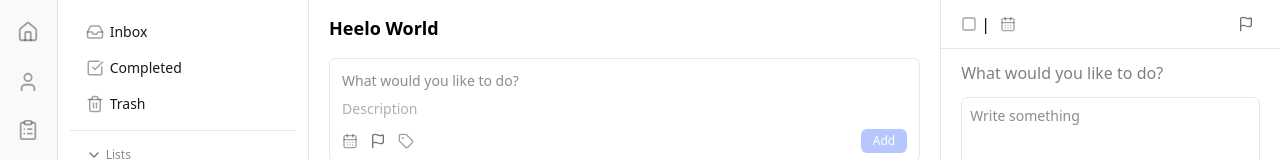
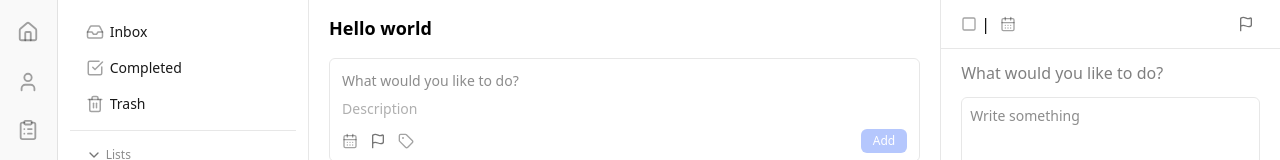
Before and after one commit to anishpawaskar/aimly-frontend, a React (Vite) app: page /projects/1/tasks in a window 1280 px wide. Shown: the top 160 px of the page. Built offline with nearby package versions, Linux system fonts and the light colour scheme.

Commit message:
feat: rendering selected item header in task list view

```diff
--- a/src/components/tasks/tasks-list-view.jsx
+++ b/src/components/tasks/tasks-list-view.jsx
@@ -1,12 +1,29 @@
+import { useTaskPage } from "@/context/task-page-provider";
 import { TaskForm } from "../forms/task-form";
 import { TasksList } from "./tasks-list";
+import { useParams } from "react-router";
 
 export const TasksListView = () => {
+  const params = useParams();
+  const { projects, tags } = useTaskPage();
+
+  let selectedItem;
+
+  if (params?.projectId) {
+    selectedItem = projects.find(
+      (project) => project._id === params?.projectId
+    );
+  } else {
+    selectedItem = tags.find((tag) => tag._id === params?.tagId);
+  }
+
   return (
     <div className="tasks-list-view-wrapper w-[65%] flex-auto py-3.5 px-5">
       <div className="h-full flex flex-col gap-4">
         <div className="tasks-list-view-header h-9 flex items-center">
-          <h3 className="text-lg font-semibold">Heelo World</h3>
+          <h3 className="text-lg font-semibold">
+            {selectedItem?.name || "Hello world"}
+          </h3>
         </div>
         <TaskForm />
         <TasksList />
```
